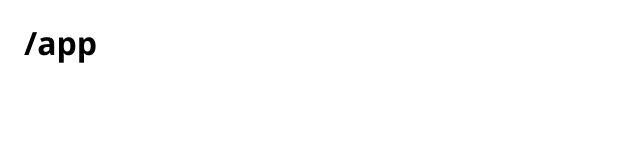
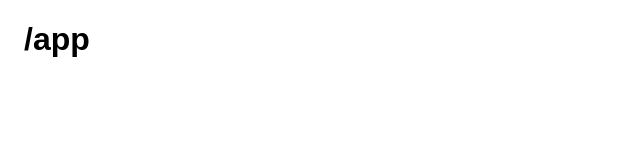
Before and after one commit to brettvaida/dev, a website: page app/index.html in a window 1280 px wide. Shown: the full height of the page, 0-640 px from the left. Drawn offline with Linux system fonts and the light colour scheme.

Commit message:
updated meta content

```diff
--- a/app/index.html
+++ b/app/index.html
@@ -3,10 +3,10 @@
   <head>
     <meta charset="UTF-8" />
     <meta name="viewport" content="width=device-width, initial-scale=1.0" />
-    <meta http-equiv="X-UA-Compatible" content="ie=edge" />
-    <title>...</title>
     <link rel="stylesheet" href="styles.css" />
     <script defer src="scripts.js"></script>
+    <title>...</title>
+    <meta name="description" content="...">
   </head>
   <body>
     <main>
--- a/app/styles.css
+++ b/app/styles.css
@@ -3,5 +3,5 @@
 }
 main {
   margin: 0 1rem;
-  font-family: 'Segoe UI', Tahoma, Geneva, Verdana, sans-serif;
+  font-family: sans-serif;
 }
```
Also changed, not shown: readme.md, 1 other file.
